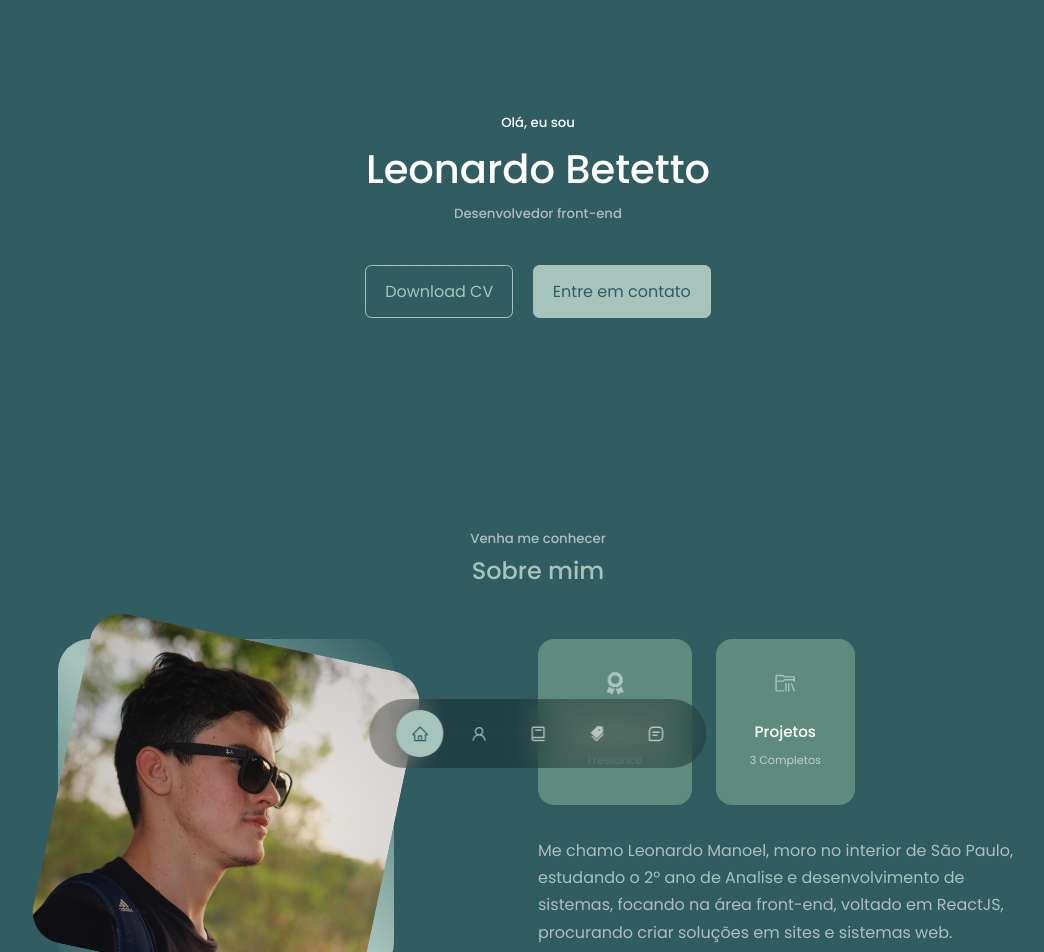
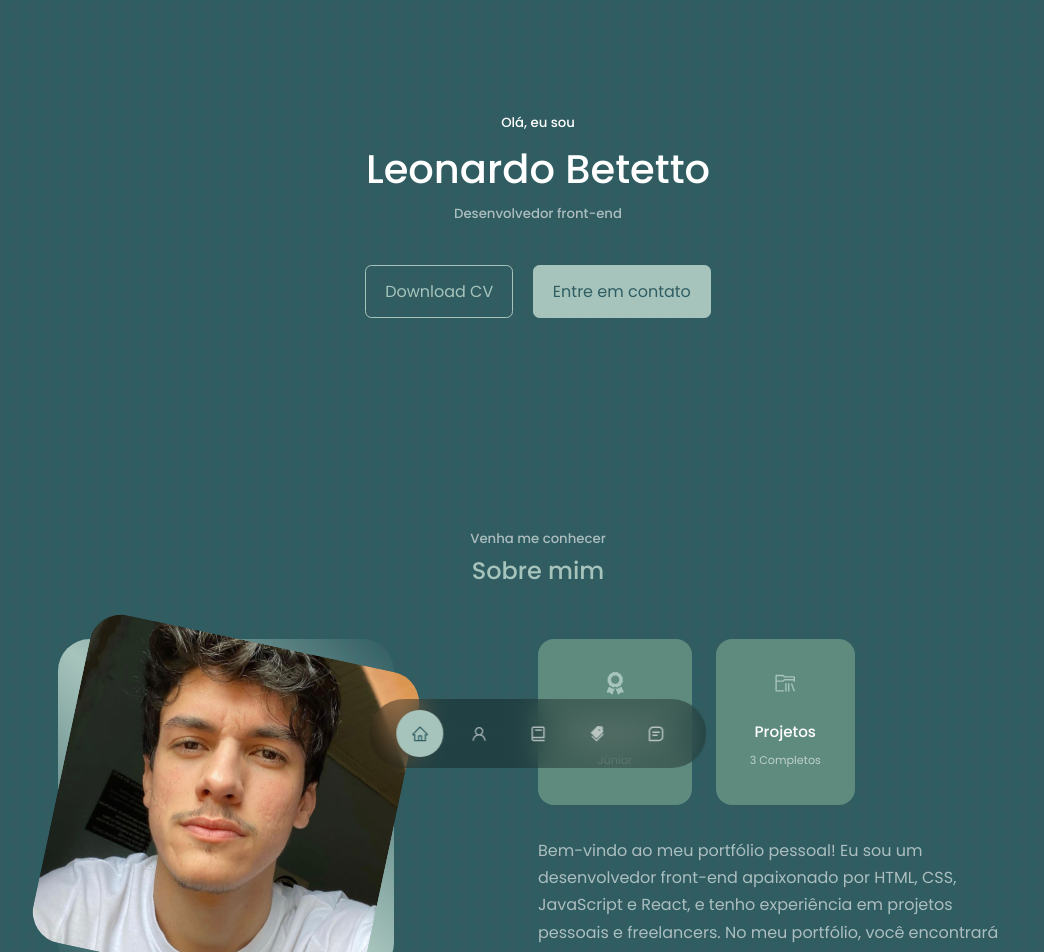
Before and after one commit to lmbbetetto/portfolio-betetto, a React (Vite) app: page / in a window 1280 px wide. Shown: the top 952 px of the page, without its empty margins (102-1146 px from the left). Built offline with nearby package versions, Linux system fonts and the light colour scheme.

Commit message:
commit photo

```diff
--- a/src/components/about/About.tsx
+++ b/src/components/about/About.tsx
@@ -1,5 +1,5 @@
 import './about.css'
-import ME from '../../assets/me-about.jpg'
+import ME from '../../assets/me-about.jpeg'
 import { FaAward } from 'react-icons/fa'
 import { FiUsers } from 'react-icons/fi'
 import { VscFolderLibrary } from 'react-icons/vsc'
@@ -23,7 +23,7 @@ const About = () => {
             <article className='about__card'>
               <FaAward className='about__icon' />
               <h5>Experiência</h5>
-              <small>Freelance</small>
+              <small>Júnior</small>
             </article>
 
             <article className='about__card'>
@@ -34,8 +34,13 @@ const About = () => {
           </div>
 
           <p>
-            Me chamo Leonardo Manoel, moro no interior de São Paulo, estudando o 2º ano de Analise e desenvolvimento de sistemas,
-            focando na área front-end, voltado em ReactJS, procurando criar soluções em sites e sistemas web.
+            Bem-vindo ao meu portfólio pessoal! Eu sou um desenvolvedor front-end apaixonado por HTML, CSS, JavaScript e React, e tenho experiência em projetos pessoais e freelancers.
+
+            No meu portfólio, você encontrará alguns dos projetos mais interessantes em que trabalhei, incluindo sites, aplicações web e experiências interativas. Eu trabalho com HTML e CSS para criar layouts elegantes e acessíveis, e utilizo JavaScript para dar vida às minhas páginas web com interações dinâmicas e funcionalidades avançadas.
+
+            Um dos meus pontos fortes é a minha habilidade em React. Eu tenho experiência na criação de componentes reutilizáveis, utilização de bibliotecas populares como Redux e Material UI, e construção de aplicações complexas de uma página.
+
+            Em resumo, meu portfólio pessoal demonstra minha capacidade de desenvolver sites modernos e funcionais utilizando as tecnologias mais recentes. Se você está procurando um desenvolvedor front-end que possa entregar resultados excepcionais, eu estou aqui para ajudar. Obrigado pela visita!
           </p>
 
           <div className='container_btn'>
```
Also changed, not shown: src/assets/me-about.jpeg (added), src/assets/me-about2.jpg (renamed from src/assets/me-about.jpg).
